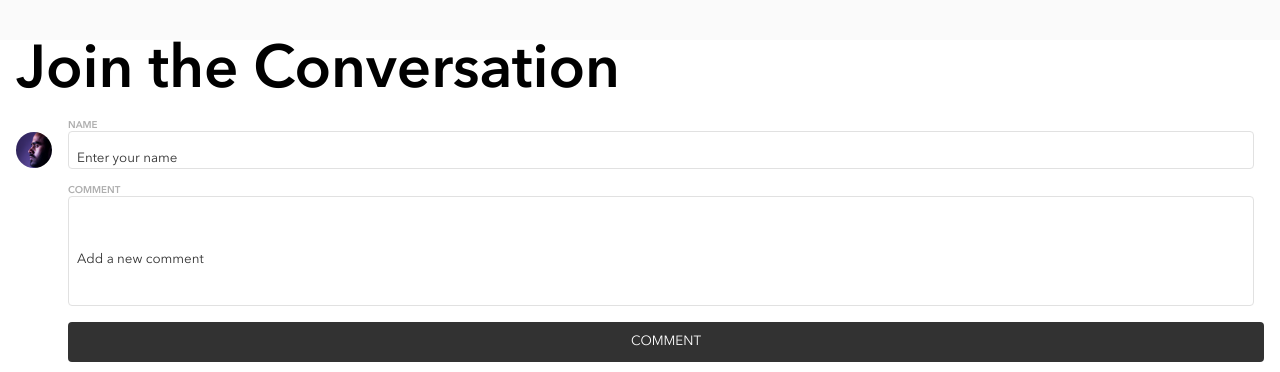
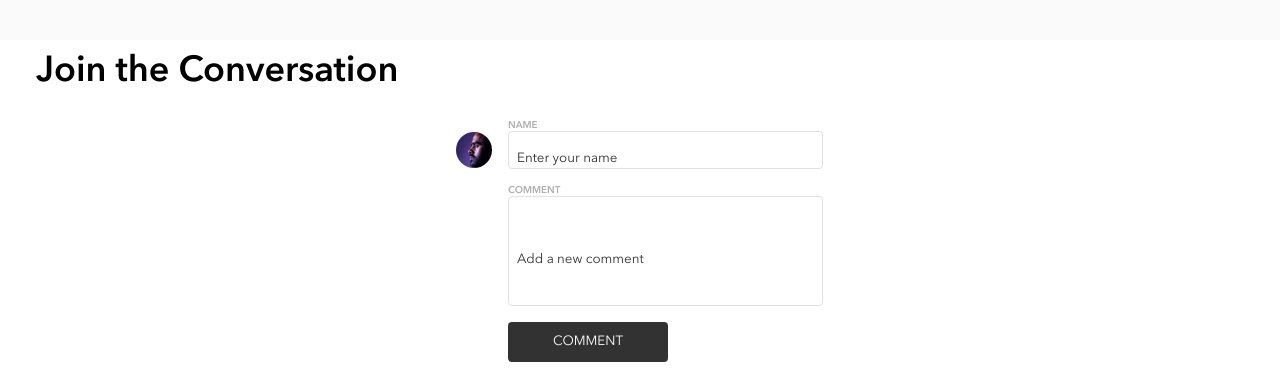
Before and after one commit to 102road/Bill-Brown-BandSite, a plain HTML site: page index.html in a window 1280 px wide. Shown: the part 2420-2792 px from the top of the page. Drawn offline with nearby package versions, Linux system fonts and the light colour scheme; no server answers.

Commit message:
finish index pages html, scss and javascript

```diff
--- a/index.html
+++ b/index.html
@@ -113,6 +113,7 @@
       </section>
       <section class="comments">
         <h1 class="conversation">Join the Conversation</h1>
+        <div class="div">
         <div class="conversation__container">
           <img class="avatar__top" src="./assets/images/Mohan-muruge.jpg" alt="Avatar Image">
           <form class="conversation__form" autocomplete="off">
@@ -126,6 +127,7 @@
         <div class="comments__top">
         </div>
         <div class="comments__section">
+        </div>
         </div>
       </section>
     </main>
--- a/scripts/index-page.js
+++ b/scripts/index-page.js
@@ -73,7 +73,7 @@ function fetchComments(url) {
 
     // sorts through objects in array and puts them in order of newest to oldest
 
-    let newArr = response.data.sort((a, b) => (a.color > b.color ? 1 : -1));
+    let newArr = response.data.sort((a, b) => (a.timestamp > b.timestamp ? -1 : 1));
 
     scanComments(newArr);
   });
--- a/styles/bio.scss
+++ b/styles/bio.scss
@@ -410,9 +410,20 @@ input::placeholder{
     padding-left: 0;
   }
   // COMMENTS STYLES
-  .comments__title{
-    padding: 2rem;
+  .conversation{
+    font-size: 2.25rem;
+    padding-left: 2.25rem;
   }
+  .div{
+    margin: 0 6.125rem 2rem;
+  }
+  .conversation__container{
+    position: relative;
+  }
+  .conversation__button{
+    width: 10rem;
+  }
+
   // FOOTER STYLES
   .footer__trunk {
     display: flex;
@@ -461,4 +472,7 @@ input::placeholder{
   .footer__storage {
     padding-left: 3rem;
   }
+  .div{
+    margin: 0 27.5rem 2rem 27.5rem;
+  }
 }
```
Also changed, not shown: styles/bio.css, 1 other file.
